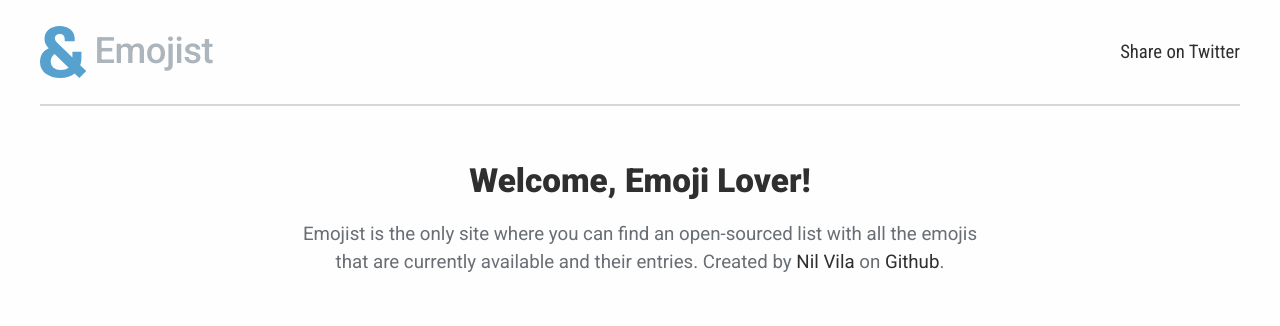
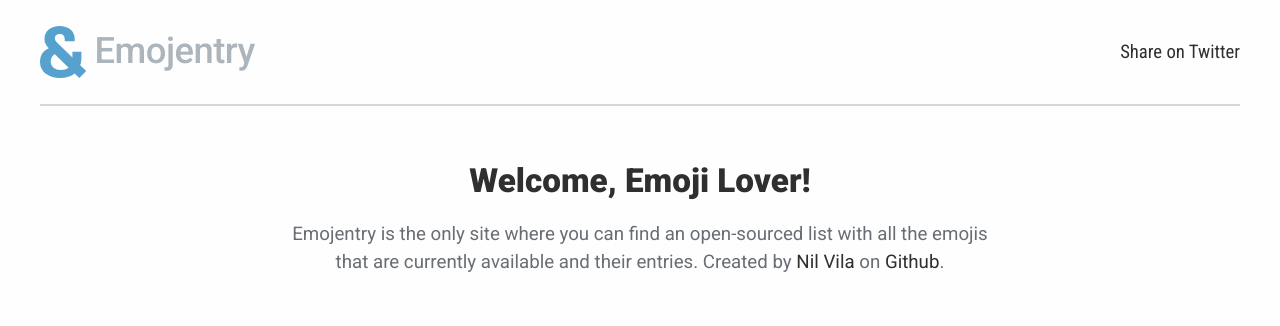
Before and after one commit to Emojentry/emojentry, a Jekyll site: the page built from index.html, in a window 1280 px wide. Shown: the top 326 px of the page. Built offline with Jekyll 4.4.1, drawn with Linux system fonts in a browser that asks for light colours.

Commit message:
New name!

```diff
--- a/_config.yml
+++ b/_config.yml
@@ -1,8 +1,8 @@
 # Site Info
-title: "Emojist"
+title: "Emojentry"
 info:
   short: "Emojis and their entries"
-  long: "Emojist is the only site where you can find an open-sourced list with all the emojis that are currently available and their entries."
+  long: "Emojentry is the only site where you can find an open-sourced list with all the emojis that are currently available and their entries."
 
 # Author Info
 author:
@@ -16,11 +16,11 @@ baseurl: ""
 port: 1515
 
 links:
-  github: "http://github.com/nil/emojist"
+  github: "http://github.com/emojentry/emojentry"
   ph: "https://www.producthunt.com/tech/emojist-2"
 
 share:
-  twitter: "https://twitter.com/home?status=%F0%9F%93%A3%20The%20easiest%20way%20to%20know%20the%20entries%20of%20any%20emoji%20is%20using%20Emojist!%20%F0%9F%98%B1%20Check%20it%20on%20http%3A//emojist.tk%20%F0%9F%91%88%F0%9F%91%80"
+  twitter: "https://twitter.com/home?status=%F0%9F%93%A3%20The%20easiest%20way%20to%20know%20the%20entries%20of%20any%20emoji%20is%20using%20Emojentry!%20%F0%9F%98%B1%20Check%20it%20on%20http%3A//emojentry.tk%20%F0%9F%91%88%F0%9F%91%80"
   facebook: "https://www.facebook.com/sharer/sharer.php?u=http%3A//emojist.tk"
 
 # Build settings
```
